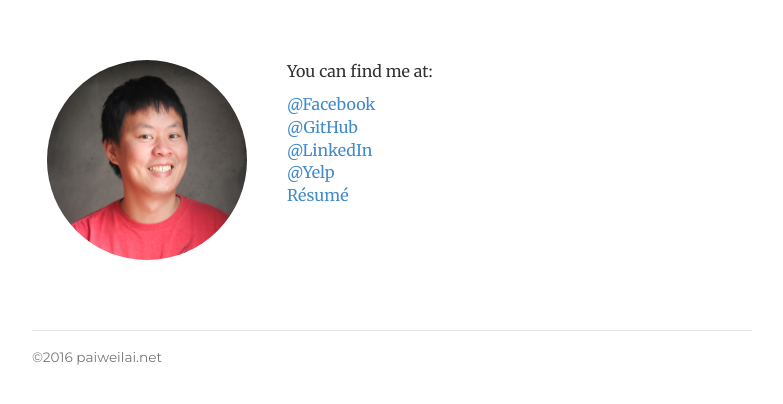
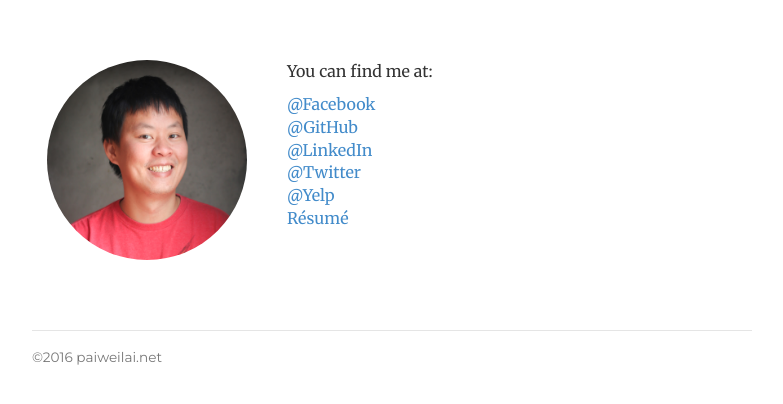
Before and after one commit to paiweilai/paiweilai.github.io, a Jekyll site: the page built from index.html, in a window 1280 px wide. Shown: the top 404 px of the page, without its empty margins (248-1031 px from the left). Built offline with Jekyll 4.4.1, drawn with Linux system fonts in a browser that asks for light colours; Markdown is read by kramdown in place of the engine named in the settings.

Commit message:
Update index.html

```diff
--- a/index.html
+++ b/index.html
@@ -12,6 +12,7 @@
             <li><a href="http://www.facebook.com/paiwei.lai">@Facebook</a></li>
             <li><a href="http://github.com/paiweilai">@GitHub</a></li>
             <li><a href="https://www.linkedin.com/in/paiweilai">@LinkedIn</a></li>
+            <li><a href="https://twitter.com/paiweilai">@Twitter</a></li>
             <li><a href="https://www.yelp.com/user_details?userid=57kwXA9SqZPU1VpvKBOMxQ">@Yelp</a></li>
             <li><a href="resume.html">R&#xe9;sum&#xe9</a></li>
         </ul>
```
